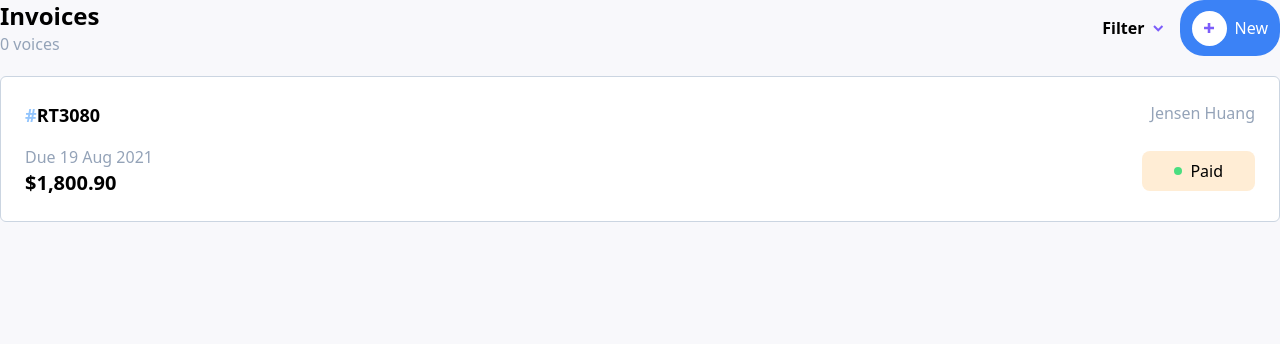
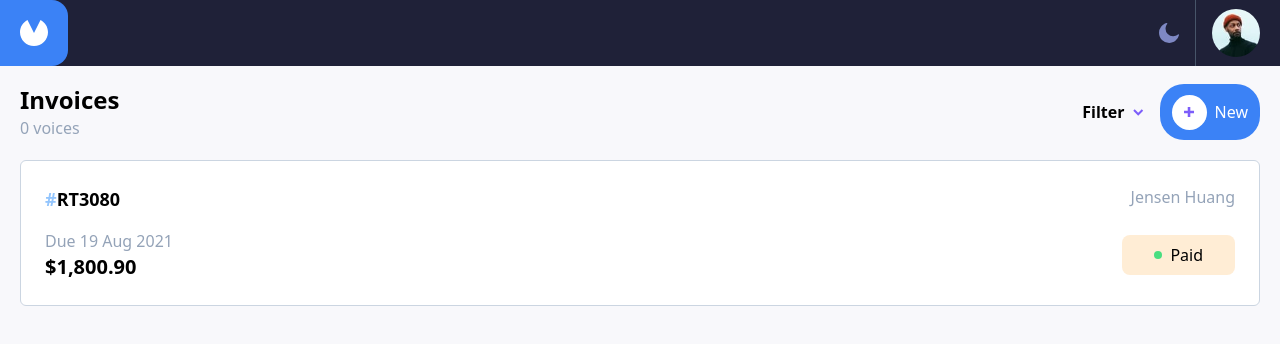
Before and after one commit to COLADOXD/invoic_app, a Vue app: page / in a window 1280 px wide. Shown: the top 344 px of the page. Built offline with nearby package versions, Linux system fonts and the light colour scheme.

Commit message:
add header component

```diff
--- a/src/views/HomeView.vue
+++ b/src/views/HomeView.vue
@@ -1,11 +1,14 @@
 <script setup lang="ts">
-import FilterComponent from "../components/FilterComponent.vue"
-import NewComponent from "../components/NewComponent.vue"
-import Invoices from "../components/InvoicesComponent.vue"
+import HeaderComponent from "@/components/HeaderComponent.vue";
+import FilterComponent from "@/components/FilterComponent.vue"
+import NewComponent from "@/components/NewComponent.vue"
+import Invoices from "@/components/InvoicesComponent.vue"
 </script>
 
 <template>
-  <div class="flex justify-between mb-5 dark:text-white">
+  <HeaderComponent />
+  <div class="px-5 pt-5">
+    <div class="flex justify-between mb-5 dark:text-white mt-16">
       <div>
         <p class="text-2xl font-bold">Invoices</p>
         <p class="text-slate-400">0 voices</p>
@@ -16,4 +19,5 @@ import Invoices from "../components/InvoicesComponent.vue"
       </div>
     </div>
     <Invoices />
+  </div>
 </template>
```
Lines whose indentation alone changed are shown as unchanged.
